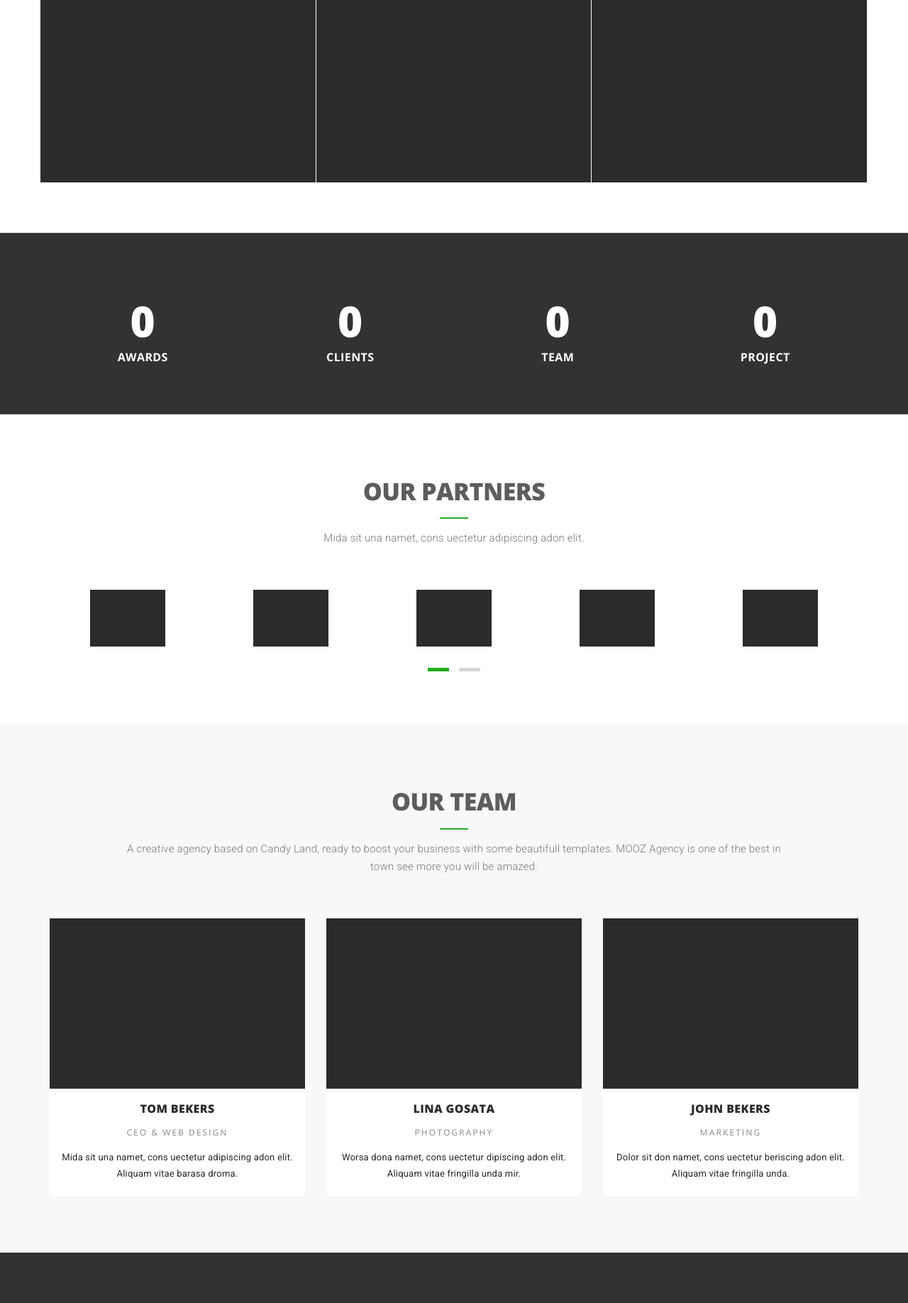
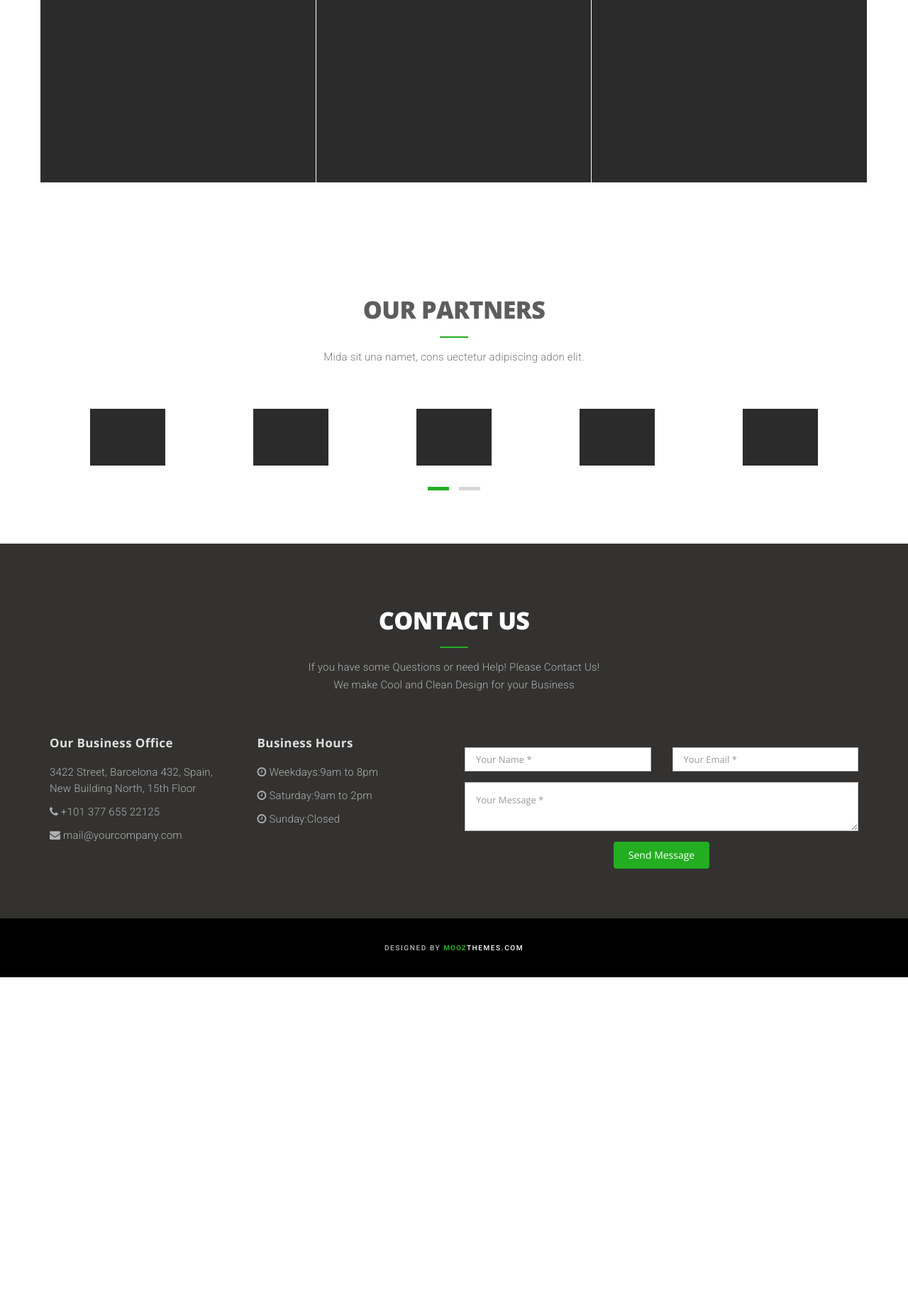
Before and after one commit to vyk1/codeigniter, a CodeIgniter app: page /ignited/ in a window 1280 px wide. Shown: the part 2583-4419 px from the top of the page at 71% size. After the commit the page ends 3960 px from the top, so only its background shows below. Run offline with CodeIgniter, Linux system fonts and the light colour scheme; some libraries are stand-ins or nearby versions.

Commit message:
#2 URL Friendly + header

```diff
--- a/application/views/home.php
+++ b/application/views/home.php
@@ -1,14 +1,4 @@
-<header>
-<div class="container">
-    <div class="slider-container">
-        <div class="intro-text">
-            <div class="intro-lead-in">Welcome To MOOZ Themes!</div>
-            <div class="intro-heading">YOUR FAVORITE SOURCE OF FREE BOOTSTRAP THEMES</div>
-            <a href="#about" class="page-scroll btn btn-xl">Tell Me More</a>
-        </div>
-    </div>
-</div>
-</header>
+
 <section id="about" class="dark-bg">
     <div class="container">
         <div class="row">
@@ -79,13 +69,13 @@
 
                 <div class="owl-portfolio owl-carousel">
                     <div class="item">
-                        <div class="owl-portfolio-item"><img src="<?php echo base_url();?>public/images/demo/portfolio-7.jpg" class="img-responsive" alt="portfolio"></div>
+                        <div class="owl-portfolio-item"><img src="<?php echo base_url(); ?>public/images/demo/portfolio-7.jpg" class="img-responsive" alt="portfolio"></div>
                     </div>
                     <div class="item">
-                        <div class="owl-portfolio-item"><img src="<?php echo base_url();?>public/images/demo/portfolio-8.jpg" class="img-responsive" alt="portfolio"></div>
+                        <div class="owl-portfolio-item"><img src="<?php echo base_url(); ?>public/images/demo/portfolio-8.jpg" class="img-responsive" alt="portfolio"></div>
                     </div>
                     <div class="item">
-                        <div class="owl-portfolio-item"><img src="<?php echo base_url();?>public/images/demo/portfolio-9.jpg" class="img-responsive" alt="portfolio"></div>
+                        <div class="owl-portfolio-item"><img src="<?php echo base_url(); ?>public/images/demo/portfolio-9.jpg" class="img-responsive" alt="portfolio"></div>
                     </div>
                 </div>
 
@@ -109,7 +99,7 @@
             <div class="col-md-4 col-0-gutter">
                 <div class="ot-portfolio-item">
                     <figure class="effect-bubba">
-                        <img src="<?php echo base_url();?>public/images/demo/portfolio-1.jpg" alt="img02" class="img-responsive" />
+                        <img src="<?php echo base_url(); ?>public/images/demo/portfolio-1.jpg" alt="img02" class="img-responsive" />
                         <figcaption>
                             <h2>Dean & Letter</h2>
                             <p>Branding, Design</p>
@@ -123,7 +113,7 @@
             <div class="col-md-4 col-0-gutter">
                 <div class="ot-portfolio-item">
                     <figure class="effect-bubba">
-                        <img src="<?php echo base_url();?>public/images/demo/portfolio-2.jpg" alt="img02" class="img-responsive" />
+                        <img src="<?php echo base_url(); ?>public/images/demo/portfolio-2.jpg" alt="img02" class="img-responsive" />
                         <figcaption>
                             <h2>Startup Framework</h2>
                             <p>Branding, Web Design</p>
@@ -137,7 +127,7 @@
             <div class="col-md-4 col-0-gutter">
                 <div class="ot-portfolio-item">
                     <figure class="effect-bubba">
-                        <img src="<?php echo base_url();?>public/images/demo/portfolio-3.jpg" alt="img02" class="img-responsive" />
+                        <img src="<?php echo base_url(); ?>public/images/demo/portfolio-3.jpg" alt="img02" class="img-responsive" />
                         <figcaption>
                             <h2>Lamp & Velvet</h2>
                             <p>Branding, Web Design</p>
@@ -153,7 +143,7 @@
             <div class="col-md-4 col-0-gutter">
                 <div class="ot-portfolio-item">
                     <figure class="effect-bubba">
-                        <img src="<?php echo base_url();?>public/images/demo/portfolio-4.jpg" alt="img02" class="img-responsive" />
+                        <img src="<?php echo base_url(); ?>public/images/demo/portfolio-4.jpg" alt="img02" class="img-responsive" />
                         <figcaption>
                             <h2>Smart Name</h2>
                             <p>Branding, Design</p>
@@ -167,7 +157,7 @@
             <div class="col-md-4 col-0-gutter">
                 <div class="ot-portfolio-item">
                     <figure class="effect-bubba">
-                        <img src="<?php echo base_url();?>public/images/demo/portfolio-5.jpg" alt="img02" class="img-responsive" />
+                        <img src="<?php echo base_url(); ?>public/images/demo/portfolio-5.jpg" alt="img02" class="img-responsive" />
                         <figcaption>
                             <h2>Fast People</h2>
                             <p>Branding, Web Design</p>
@@ -181,7 +171,7 @@
             <div class="col-md-4 col-0-gutter">
                 <div class="ot-portfolio-item">
                     <figure class="effect-bubba">
-                        <img src="<?php echo base_url();?>public/images/demo/portfolio-6.jpg" alt="img02" class="img-responsive" />
+                        <img src="<?php echo base_url(); ?>public/images/demo/portfolio-6.jpg" alt="img02" class="img-responsive" />
                         <figcaption>
                             <h2>Kites & Stars</h2>
                             <p>Branding, Web Design</p>
@@ -193,37 +183,6 @@
             <!-- end portfolio item -->
         </div>
     </div><!-- end container -->
-</section>
-
-<section class="dark-bg short-section stats-bar">
-    <div class="container text-center">
-        <div class="row">
-            <div class="col-md-3 mb-sm-30">
-                <div class="counter-item">
-                    <h2 class="stat-number" data-n="9">0</h2>
-                    <h6>awards</h6>
-                </div>
-            </div>
-            <div class="col-md-3 mb-sm-30">
-                <div class="counter-item">
-                    <h2 class="stat-number" data-n="167">0</h2>
-                    <h6>Clients</h6>
-                </div>
-            </div>
-            <div class="col-md-3 mb-sm-30">
-                <div class="counter-item">
-                    <h2 class="stat-number" data-n="6">0</h2>
-                    <h6>Team</h6>
-                </div>
-            </div>
-            <div class="col-md-3 mb-sm-30">
-                <div class="counter-item">
-                    <h2 class="stat-number" data-n="34">0</h2>
-                    <h6>Project</h6>
-                </div>
-            </div>
-        </div>
-    </div>
 </section>
 
 <section>
@@ -240,90 +199,34 @@
             <div class="col-lg-12 text-center">
                 <div class="owl-partners owl-carousel">
                     <div class="item">
-                        <div class="partner-logo"><img src="<?php echo base_url();?>public/images/demo/partners-1.png" alt="partners"></div>
+                        <div class="partner-logo"><img src="<?php echo base_url(); ?>public/images/demo/partners-1.png" alt="partners"></div>
                     </div>
                     <div class="item">
-                        <div class="partner-logo"><img src="<?php echo base_url();?>public/images/demo/partners-2.png" alt="partners"></div>
+                        <div class="partner-logo"><img src="<?php echo base_url(); ?>public/images/demo/partners-2.png" alt="partners"></div>
                     </div>
                     <div class="item">
-                        <div class="partner-logo"><img src="<?php echo base_url();?>public/images/demo/partners-3.png" alt="partners"></div>
+                        <div class="partner-logo"><img src="<?php echo base_url(); ?>public/images/demo/partners-3.png" alt="partners"></div>
                     </div>
                     <div class="item">
-                        <div class="partner-logo"><img src="<?php echo base_url();?>public/images/demo/partners-4.png" alt="partners"></div>
+                        <div class="partner-logo"><img src="<?php echo base_url(); ?>public/images/demo/partners-4.png" alt="partners"></div>
                     </div>
                     <div class="item">
-                        <div class="partner-logo"><img src="<?php echo base_url();?>public/images/demo/partners-5.png" alt="partners"></div>
+                        <div class="partner-logo"><img src="<?php echo base_url(); ?>public/images/demo/partners-5.png" alt="partners"></div>
                     </div>
                     <div class="item">
-                        <div class="partner-logo"><img src="<?php echo base_url();?>public/images/demo/partners-6.png" alt="partners"></div>
+                        <div class="partner-logo"><img src="<?php echo base_url(); ?>public/images/demo/partners-6.png" alt="partners"></div>
                     </div>
                     <div class="item">
-                        <div class="partner-logo"><img src="<?php echo base_url();?>public/images/demo/partners-7.png" alt="partners"></div>
+                        <div class="partner-logo"><img src="<?php echo base_url(); ?>public/images/demo/partners-7.png" alt="partners"></div>
                     </div>
                     <div class="item">
-                        <div class="partner-logo"><img src="<?php echo base_url();?>public/images/demo/partners-8.png" alt="partners"></div>
+                        <div class="partner-logo"><img src="<?php echo base_url(); ?>public/images/demo/partners-8.png" alt="partners"></div>
                     </div>
                     <div class="item">
-                        <div class="partner-logo"><img src="<?php echo base_url();?>public/images/demo/partners-9.png" alt="partners"></div>
+                        <div class="partner-logo"><img src="<?php echo base_url(); ?>public/images/demo/partners-9.png" alt="partners"></div>
                     </div>
                 </div>
             </div>
-        </div>
-    </div>
-</section>
-<section id="team" class="light-bg">
-    <div class="container">
-        <div class="row">
-            <div class="col-lg-12 text-center">
-                <div class="section-title">
-                    <h2>Our Team</h2>
-                    <p>A creative agency based on Candy Land, ready to boost your business with some beautifull templates. MOOZ Agency is one of the best in town see more you will be amazed.</p>
-                </div>
-            </div>
-        </div>
-        <div class="row">
-            <!-- team member item -->
-            <div class="col-md-4">
-                <div class="team-item">
-                    <div class="team-image">
-                        <img src="<?php echo base_url();?>public/images/demo/author-2.jpg" class="img-responsive" alt="author">
-                    </div>
-                    <div class="team-text">
-                        <h3>TOM BEKERS</h3>
-                        <div class="team-position">CEO & Web Design</div>
-                        <p>Mida sit una namet, cons uectetur adipiscing adon elit. Aliquam vitae barasa droma.</p>
-                    </div>
-                </div>
-            </div>
-            <!-- end team member item -->
-            <!-- team member item -->
-            <div class="col-md-4">
-                <div class="team-item">
-                    <div class="team-image">
-                        <img src="<?php echo base_url();?>public/images/demo/author-6.jpg" class="img-responsive" alt="author">
-                    </div>
-                    <div class="team-text">
-                        <h3>LINA GOSATA</h3>
-                        <div class="team-position">Photography</div>
-                        <p>Worsa dona namet, cons uectetur dipiscing adon elit. Aliquam vitae fringilla unda mir.</p>
-                    </div>
-                </div>
-            </div>
-            <!-- end team member item -->
-            <!-- team member item -->
-            <div class="col-md-4">
-                <div class="team-item">
-                    <div class="team-image">
-                        <img src="<?php echo base_url();?>public/images/demo/author-4.jpg" class="img-responsive" alt="author">
-                    </div>
-                    <div class="team-text">
-                        <h3>John BEKERS</h3>
-                        <div class="team-position">Marketing</div>
-                        <p>Dolor sit don namet, cons uectetur beriscing adon elit. Aliquam vitae fringilla unda.</p>
-                    </div>
-                </div>
-            </div>
-            <!-- end team member item -->
         </div>
     </div>
 </section>
--- /dev/null
+++ b/application/views/restrict.php
@@ -0,0 +1 @@
+<h1>Área Restrita, pô</h1>
--- a/application/views/template/header.php
+++ b/application/views/template/header.php
@@ -3,6 +3,7 @@
 <?php
 
 ?>
+
 <head>
 	<meta charset="utf-8">
 	<meta http-equiv="X-UA-Compatible" content="IE=edge">
@@ -10,7 +11,7 @@
 	<!-- The above 3 meta tags *must* come first in the head; any other head content must come *after* these tags -->
 	<meta name="description" content="">
 	<meta name="author" content="">
-	<!-- <link rel="icon" href="<?php echo base_url();?>public/images/favicon.ico"> -->
+	<!-- <link rel="icon" href="<?php echo base_url(); ?>public/images/favicon.ico"> -->
 	<title>Sanza - Onepage Multipurpose Bootstrap HTML by MOOZThemes.com</title>
 	<!-- Bootstrap core CSS -->
 	<link href="<?php echo base_url(); ?>public/css/bootstrap.min.css" rel="stylesheet">
@@ -33,7 +34,7 @@
 					<span class="icon-bar"></span>
 					<span class="icon-bar"></span>
 				</button>
-				<a class="navbar-brand page-scroll" href="#page-top"><img src="<?php echo base_url();?>public/images/logo.png" alt="Sanza theme logo"></a>
+				<a class="navbar-brand page-scroll" href="#page-top"><img src="<?php echo base_url(); ?>public/images/logo.png" alt="Sanza theme logo"></a>
 			</div>
 			<!-- Collect the nav links, forms, and other content for toggling -->
 			<div class="collapse navbar-collapse" id="bs-example-navbar-collapse-1">
@@ -62,3 +63,14 @@
 		</div>
 		<!-- /.container-fluid -->
 	</nav>
+	<header>
+		<div class="container">
+			<div class="slider-container">
+				<div class="intro-text">
+					<div class="intro-lead-in">Bem vindo à AutoDidata!</div>
+					<div class="intro-heading">Sua única maneira de dominar o mundo</div>
+					<a href="#about" class="page-scroll btn btn-xl">Ah é?</a>
+				</div>
+			</div>
+		</div>
+	</header>
--- a/public/css/style.css
+++ b/public/css/style.css
@@ -214,7 +214,7 @@ section ul li:before {
 --------------------*/
 
 header {
-	background-image: url(../images/demo/bg-sanza.jpg);
+	background-image: url(../images/demo/black.jpg);
 	background-repeat: none;
 	background-attachment: scroll;
 	background-position: center center;
```
Also changed, not shown: application/controllers/Restrict.php (added, +11 -0 lines), application/controllers/Welcome.php (deleted, +0 -25 lines), .htaccess (added), public/images/demo/black.jpg (added), 1 other file.
